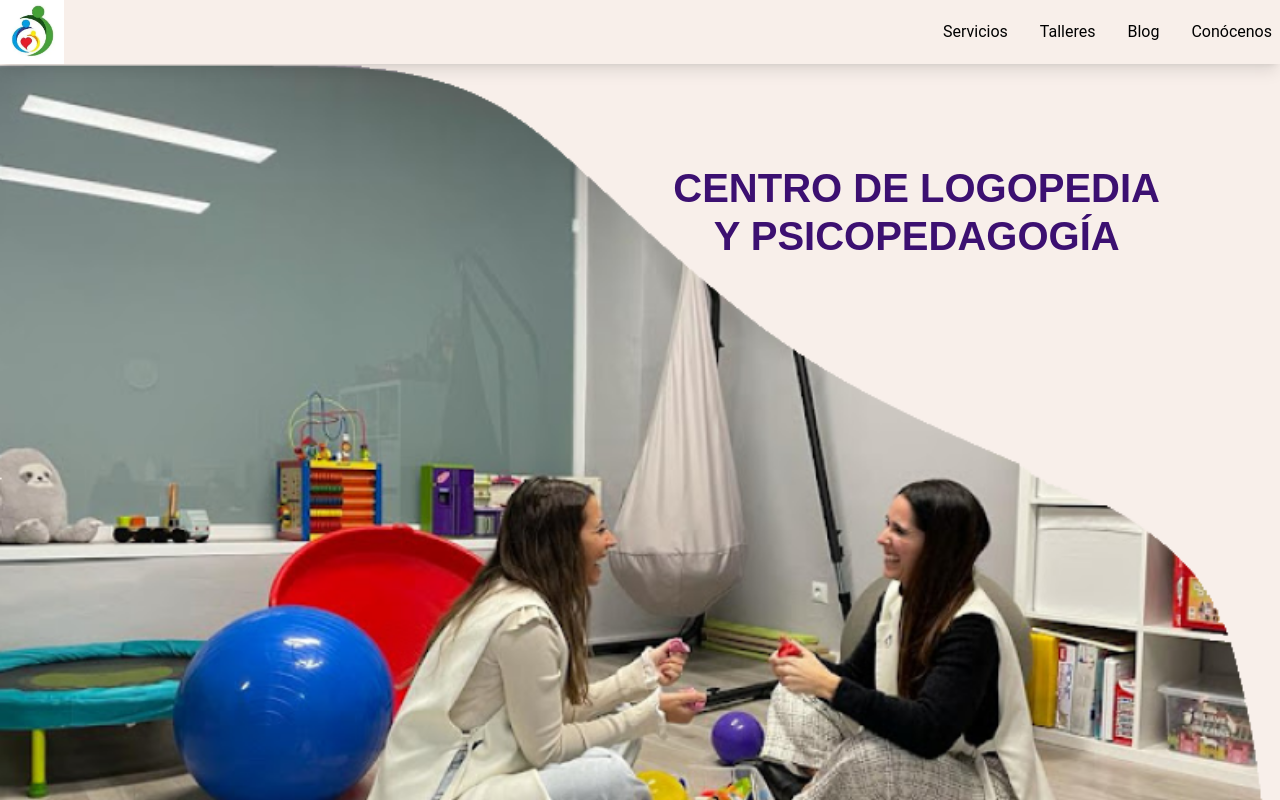
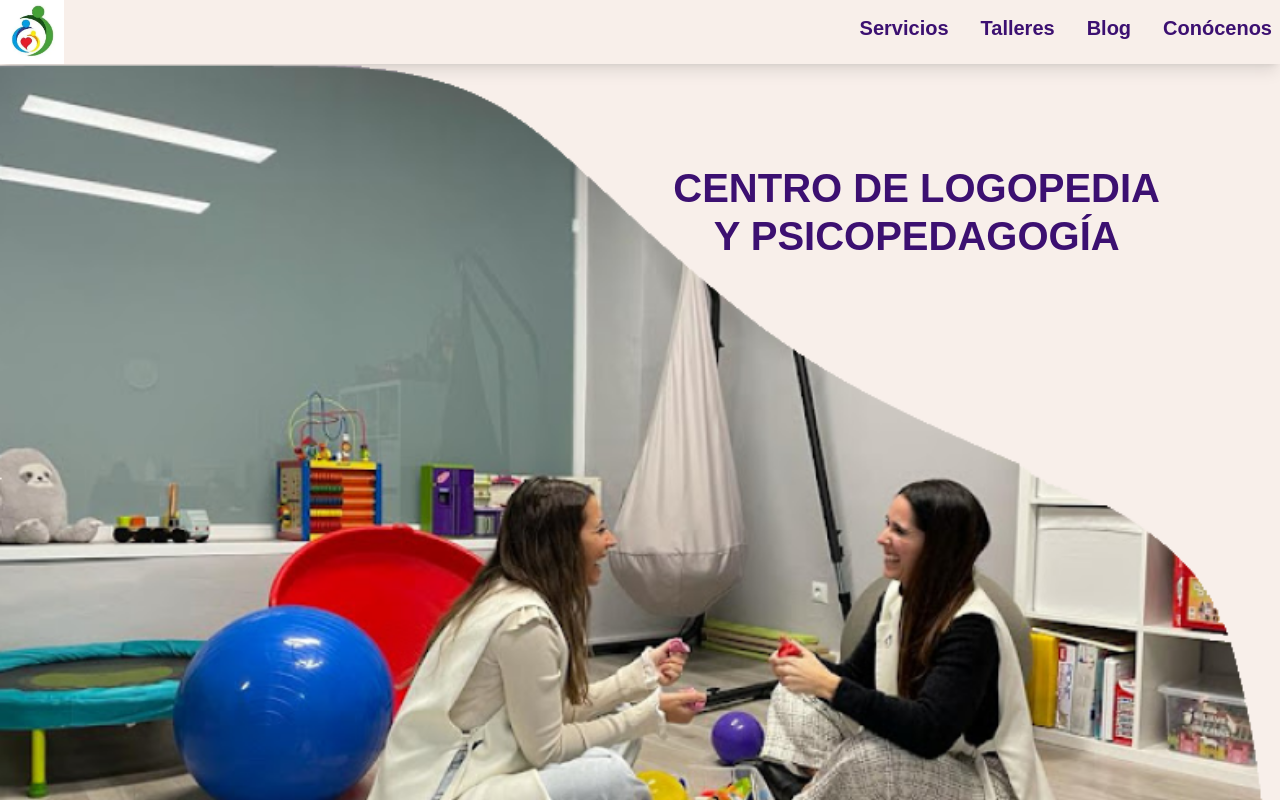
Before and after one commit to AGALMAD/centro_ohana, a React (Vite) app in the folder front/web-ohana/: page / in a window 1280 px wide. Shown: the top 800 px of the page. Built offline with nearby package versions, Linux system fonts and the light colour scheme.

Commit message:
Update Navbar.tsx

```diff
--- a/front/web-ohana/src/components/Navbar.tsx
+++ b/front/web-ohana/src/components/Navbar.tsx
@@ -1,4 +1,4 @@
-import { useState } from "react";
+import React, { useState } from "react";
 import { GiHamburgerMenu } from "react-icons/gi";
 import { RiCloseLargeFill } from "react-icons/ri";
 
@@ -10,33 +10,30 @@ export default function Navbar() {
   const [isMenuOpen, setIsMenuOpen] = useState(false);
 
   return (
-    <nav
-      className="font-(family-name:--font-body) bg-[var(--color-bg)]
-    text-[var(--color-secondary)] shadow-lg relative w-full z-2"
-    >
+    <nav className="bg-[#f8efea] shadow-lg">
       <div className="flex justify-between container items-center mx-auto">
         <img src="/logo-ohana.webp" alt="Logo" className="w-16" />
 
         {/* PANTALLA GRANDE */}
         <ul className="hidden md:flex space-x-4">
           <li>
-            <a href="/" className={styles.link}>
-              Servicios
+            <a href="/88" className={styles.link}>
+              <h5>Servicios</h5>
             </a>
           </li>
           <li>
             <a href="#" className={styles.link}>
-              Talleres
+              <h5>Talleres</h5>
             </a>
           </li>
           <li>
             <a href="#" className={styles.link}>
-              Blog
+              <h5>Blog</h5>
             </a>
           </li>
           <li>
             <a href="#" className={styles.link}>
-              Conócenos
+              <h5>Conócenos</h5>
             </a>
           </li>
         </ul>
@@ -58,7 +55,7 @@ export default function Navbar() {
       {isMenuOpen && (
         <ul className="md:hidden flex flex-col text-center space-y-3 mt-4">
           <li>
-            <a href="/" className={styles.link}>
+            <a href="/88" className={styles.link}>
               Servicios
             </a>
           </li>
```
